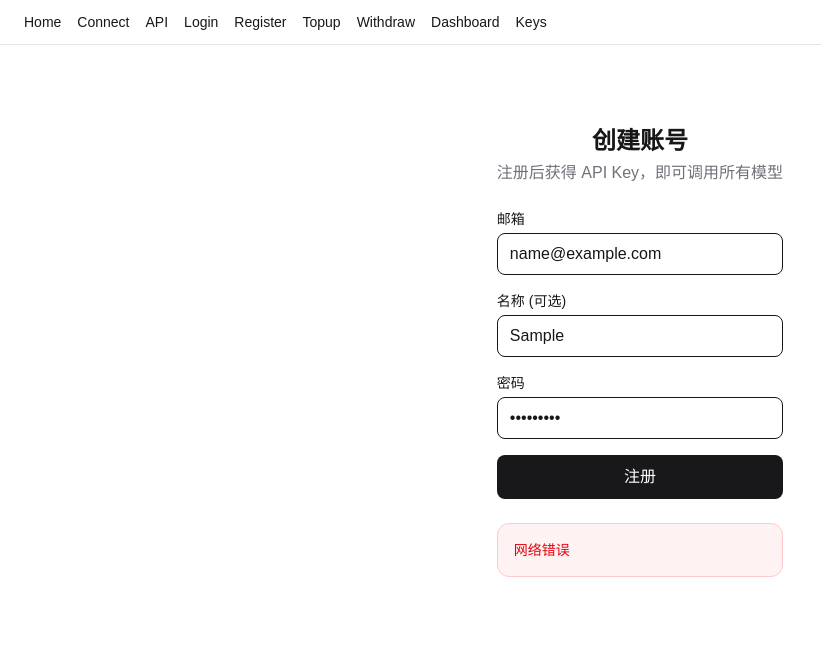
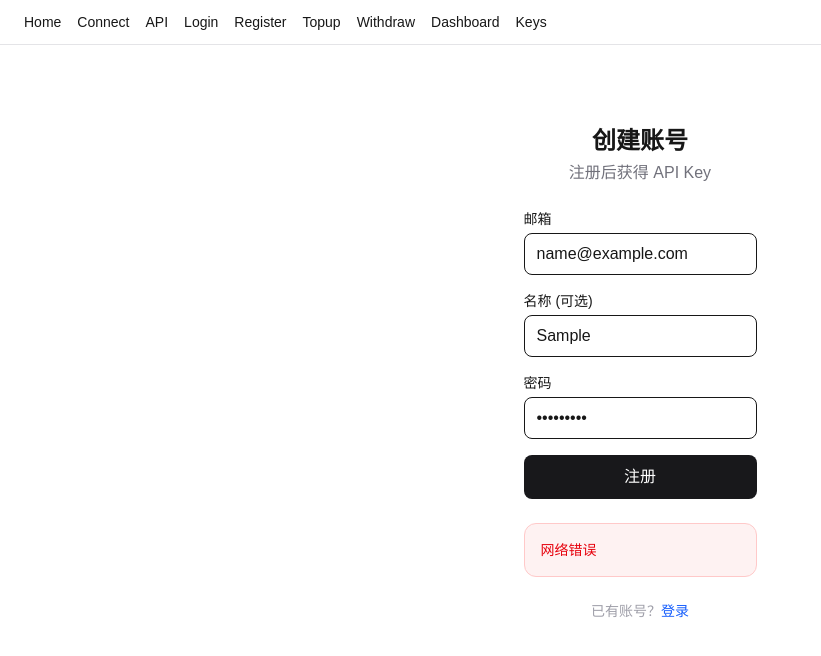
Before and after one commit to luolulu2009-wwxd/llm-aggregator, a Next.js app: page /register in a window 1280 px wide. Both pictures are taken after typing "name@example.com", "Sample", "Sample123" into the empty fields and a click on the button "注册". Shown: the top 656 px of the page, without its empty margins (0-821 px from the left). Built offline with nearby package versions, Linux system fonts and the light colour scheme; no server answers.

Commit message:
Simplest possible register page - no useRouter, no clipboard

```diff
--- a/src/app/register/page.tsx
+++ b/src/app/register/page.tsx
@@ -1,20 +1,19 @@
 "use client";
 
 import { useState } from "react";
-import { useRouter } from "next/navigation";
 
 export default function RegisterPage() {
-  const router = useRouter();
   const [email, setEmail] = useState("");
   const [name, setName] = useState("");
   const [password, setPassword] = useState("");
-  const [result, setResult] = useState<{ apiKey?: string; error?: string } | null>(null);
+  const [apiKey, setApiKey] = useState("");
+  const [error, setError] = useState("");
   const [loading, setLoading] = useState(false);
 
   async function handleRegister(e: React.FormEvent) {
     e.preventDefault();
     setLoading(true);
-    setResult(null);
+    setError("");
     try {
       const res = await fetch("/api/v1/register", {
         method: "POST",
@@ -22,63 +21,62 @@ export default function RegisterPage() {
         body: JSON.stringify({ email, name, password }),
       });
       const data = await res.json();
-      if (res.ok) {
-        setResult({ apiKey: data.apiKey });
-        // Auto-redirect to dashboard after 2s
-        setTimeout(() => router.push("/dashboard"), 2000);
+      if (res.ok && data.apiKey) {
+        setApiKey(data.apiKey);
       } else {
-        setResult({ error: data.error?.message || "注册失败" });
+        setError(data.error?.message || "注册失败");
       }
     } catch {
-      setResult({ error: "网络错误" });
+      setError("网络错误");
     } finally {
       setLoading(false);
     }
   }
 
-  if (result?.apiKey) {
-    // Show only success screen, no form
+  // Success screen
+  if (apiKey) {
     return (
       <main className="max-w-md mx-auto p-6 pt-20">
-        <div className="bg-green-50 dark:bg-green-950 border border-green-200 dark:border-green-800 rounded-xl p-6 space-y-3 text-center">
-          <p className="text-2xl">🎉</p>
-          <p className="text-green-700 dark:text-green-300 font-bold text-lg">注册成功！</p>
-          <p className="text-xs text-zinc-500">API Key (请立即复制保存，仅显示一次):</p>
-          <code className="block bg-white dark:bg-zinc-900 rounded px-3 py-2 text-sm font-mono break-all border select-all cursor-pointer"
-            onClick={() => navigator.clipboard.writeText(result.apiKey!)}>
-            {result.apiKey}
-          </code>
-          <p className="text-xs text-blue-600">👆 点击复制</p>
-          <a href="/login" className="block w-full rounded-lg bg-zinc-900 text-white py-3 font-medium text-sm mt-4">
+        <div className="bg-green-50 border border-green-200 rounded-xl p-6 space-y-4 text-center">
+          <p className="text-4xl">🎉</p>
+          <p className="text-green-700 font-bold text-xl">注册成功</p>
+          <p className="text-sm text-zinc-500">API Key（仅显示一次，请保存）:</p>
+          <div className="bg-white border rounded-lg p-3 font-mono text-sm break-all">
+            {apiKey}
+          </div>
+          <a
+            href="/login"
+            className="block w-full rounded-lg bg-zinc-900 text-white py-3 font-medium"
+          >
             去登录 →
           </a>
-          <p className="text-xs text-zinc-400">已自动登录，2 秒后跳转...</p>
         </div>
       </main>
     );
   }
 
+  // Register form
   return (
     <main className="max-w-md mx-auto p-6 pt-20 space-y-6">
       <div className="text-center">
         <h1 className="text-2xl font-bold">创建账号</h1>
-        <p className="text-zinc-500 mt-1">注册后获得 API Key，即可调用所有模型</p>
+        <p className="text-zinc-500 mt-1">注册后获得 API Key</p>
       </div>
 
       <form onSubmit={handleRegister} className="space-y-4">
         <div>
           <label className="block text-sm font-medium mb-1">邮箱</label>
-          <input type="email" value={email} onChange={(e) => setEmail(e.target.value)} required
+          <input type="email" value={email} onChange={e => setEmail(e.target.value)} required
             className="w-full rounded-lg border px-3 py-2" placeholder="you@example.com" />
         </div>
         <div>
           <label className="block text-sm font-medium mb-1">名称 (可选)</label>
-          <input type="text" value={name} onChange={(e) => setName(e.target.value)}
-            className="w-full rounded-lg border px-3 py-2" placeholder="Your Name" />
+          <input type="text" value={name} onChange={e => setName(e.target.value)}
+            className="w-full rounded-lg border px-3 py-2" />
         </div>
         <div>
           <label className="block text-sm font-medium mb-1">密码</label>
-          <input type="password" value={password} onChange={(e) => setPassword(e.target.value)}
+          <input type="password" value={password} onChange={e => setPassword(e.target.value)}
             className="w-full rounded-lg border px-3 py-2" placeholder="设一个密码" />
         </div>
         <button type="submit" disabled={loading}
@@ -87,11 +85,13 @@ export default function RegisterPage() {
         </button>
       </form>
 
-      {result?.error && (
-        <div className="bg-red-50 dark:bg-red-950 border border-red-200 dark:border-red-800 rounded-xl p-4">
-          <p className="text-red-600 text-sm">{result.error}</p>
-        </div>
+      {error && (
+        <div className="bg-red-50 border border-red-200 rounded-xl p-4 text-sm text-red-600">{error}</div>
       )}
+
+      <p className="text-center text-sm text-zinc-400">
+        已有账号？<a href="/login" className="text-blue-600 hover:underline">登录</a>
+      </p>
     </main>
   );
 }
```
